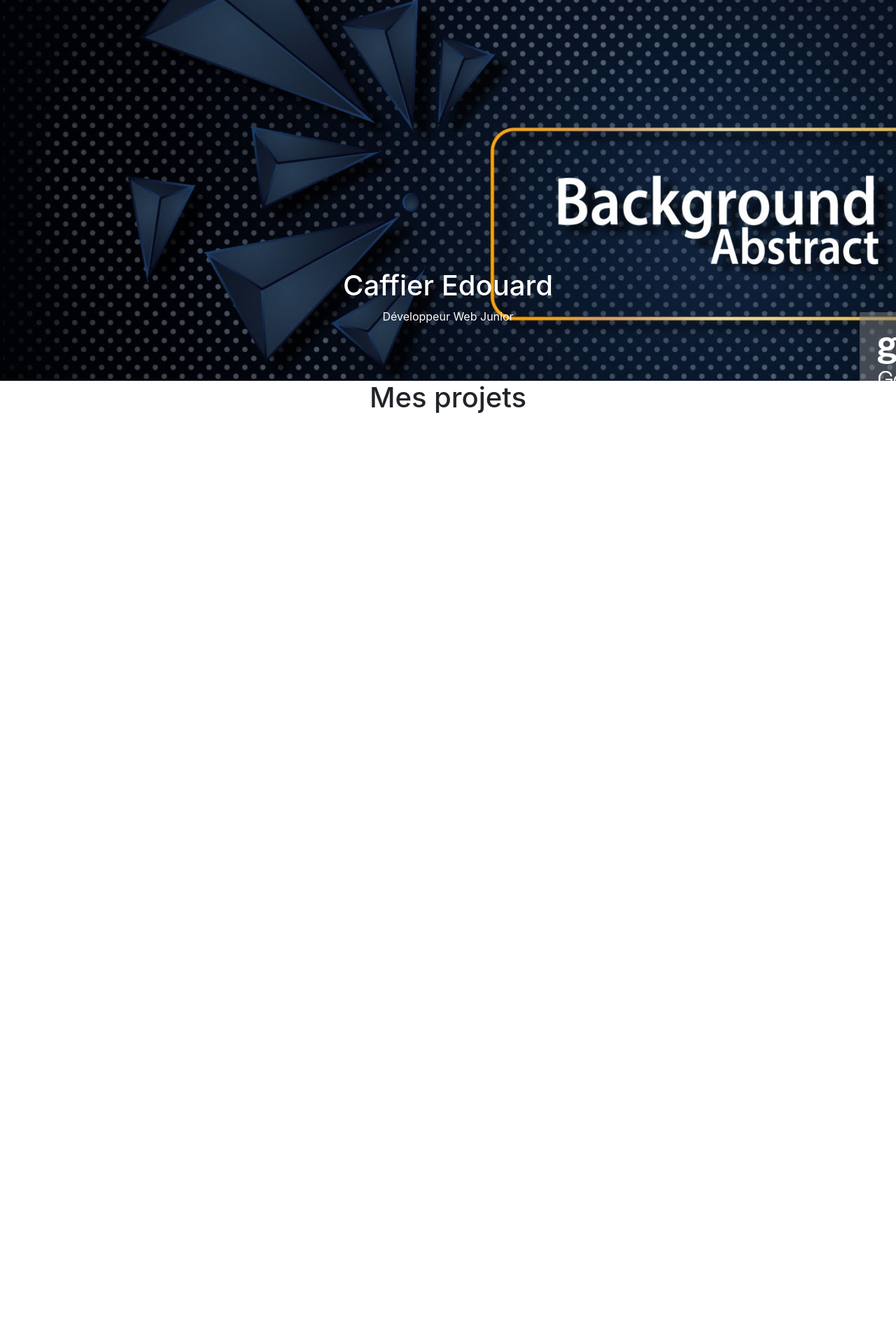
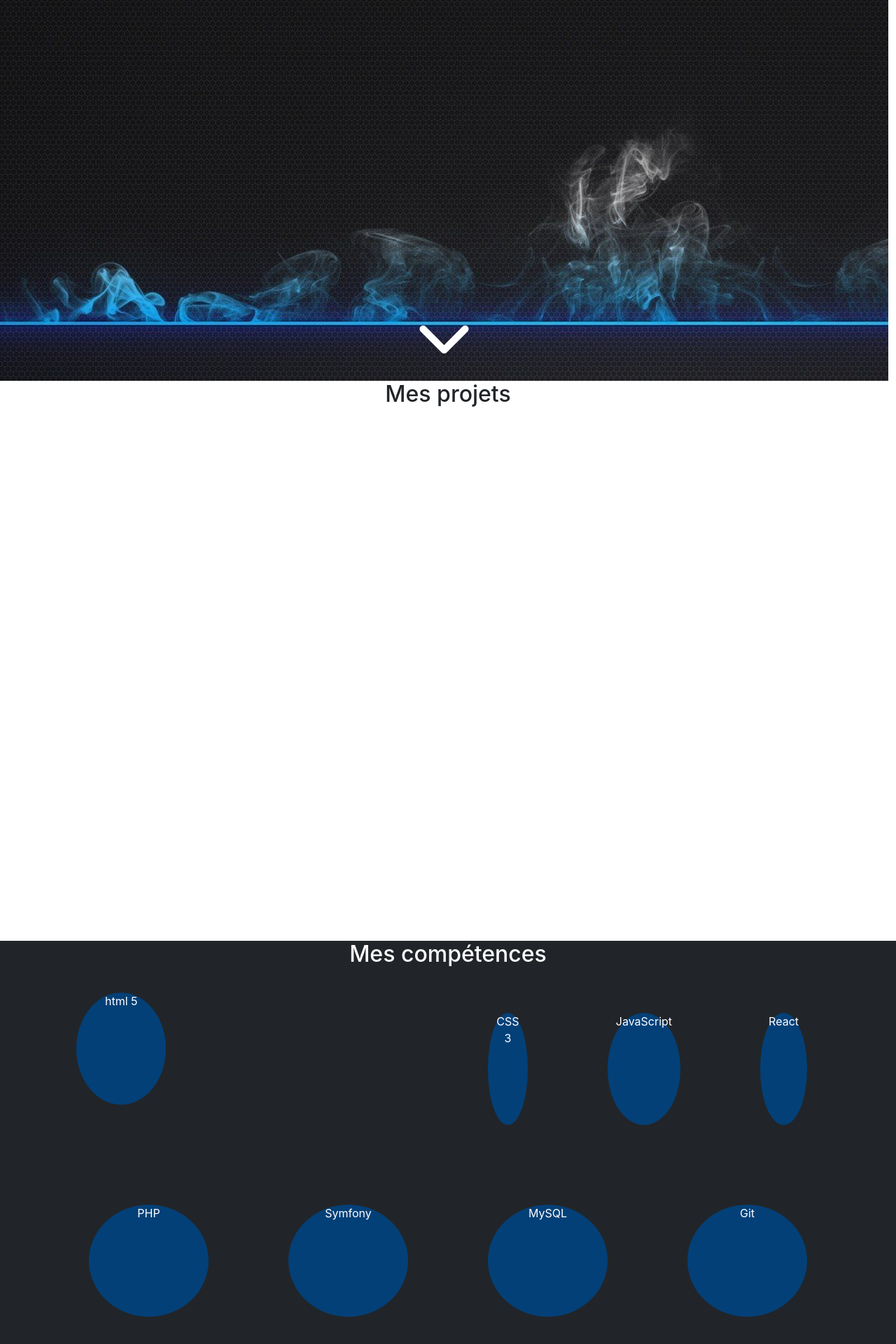
Before and after one commit to ECaffier/Projet-portFolio, a React (Create React App) app: page / in a window 1280 px wide. Shown: the part 256-2176 px from the top of the page at 70% size. Before the commit the page ends 856 px from the top, so only its background shows below. Built offline with nearby package versions, Linux system fonts and the light colour scheme.

Commit message:
my skills first cards

```diff
--- a/package.json
+++ b/package.json
@@ -6,7 +6,9 @@
     "@testing-library/jest-dom": "^5.12.0",
     "@testing-library/react": "^11.2.6",
     "@testing-library/user-event": "^12.8.3",
+    "bootstrap": "^4.6.0",
     "react": "^17.0.2",
+    "react-bootstrap": "^1.5.2",
     "react-dom": "^17.0.2",
     "react-router-dom": "^5.2.0",
     "react-scripts": "4.0.3",
--- a/public/index.html
+++ b/public/index.html
@@ -26,7 +26,8 @@
       work correctly both with client-side routing and a non-root public URL.
       Learn how to configure a non-root public URL by running `npm run build`.
     -->
-    <title>React App</title>
+    <title>Caffier Edouard</title>
+    <script src="https://kit.fontawesome.com/7e579ade86.js" crossorigin="anonymous"></script>
   </head>
   <body>
     <noscript>You need to enable JavaScript to run this app.</noscript>
--- a/src/App.css
+++ b/src/App.css
@@ -44,10 +44,30 @@
 .bannerImg{
   background-image: url(./components/layout/header/banner.jpg);
   height: 100vh;
-  width: 100vw;
+  width: 99.16vw;
 }
 
 .placementName{
-  padding-top: 80vh;
+  padding-top: 20vh;
   color:white;
 }
+
+.placementArrow{
+  padding-top:55vh;
+  color:white;
+}
+
+
+/*Skills*/
+.roundCard{
+  height: 20vh;
+  width : 10vw;
+  margin:5%;
+  background-color: #034078;
+  border-radius : 50%;
+  list-style-type: none;
+}
+
+.fullScreen {
+  height: 100vh;
+}
--- a/src/App.js
+++ b/src/App.js
@@ -2,12 +2,14 @@ import logo from './logo.svg';
 import './App.css';
 import Header from './components/layout/header/Header'
 import Project from './components/layout/body/Project'
+import Skills from './components/layout/body/Skills'
 
 function App() {
   return (
     <div>
       <Header />
       <Project />
+      <Skills />
     </div>
   );
 }
--- a/src/components/layout/body/Project.js
+++ b/src/components/layout/body/Project.js
@@ -1,7 +1,7 @@
 function Project (){
     return(
-        <div className="container">
-            <h1 className="text-center"> Mes projets</h1>
+        <div className="container fullScreen">
+            <h2 className="text-center"> Mes projets</h2>
 
         </div>
     );
--- /dev/null
+++ b/src/components/layout/body/Skills.js
@@ -0,0 +1,46 @@
+import Container from 'react-bootstrap/Container'
+import Row from 'react-bootstrap/Row'
+import Col from 'react-bootstrap/Col'
+
+function Skills(){
+    return(
+        <div className="bg-dark text-white fullScreen text-center">
+            <h2>Mes compétences</h2>
+            <Container>
+                <Row>
+                    <Col xs={12} md={6}>
+                        <div className="roundCard">html 5</div>
+                    </Col>
+                    <Col className="roundCard ">CSS 3</Col>
+                    <Col className="roundCard ">JavaScript</Col>
+                    <Col className="roundCard ">React</Col>
+                    <Col className="roundCard ">PHP</Col>
+                    <Col className="roundCard ">Symfony</Col>
+                    <Col className="roundCard ">MySQL</Col>
+                    <Col className="roundCard">Git</Col>
+
+                </Row>
+            </Container>
+        </div>
+
+    );
+}
+
+export default Skills;
+
+
+{/* <div className="bg-dark text-white fullScreen">
+<h2 className="text-center">Mes compétences</h2>
+<div className="container">
+    <ul className="bg-dark row">
+        <li className="roundCard text-center col-lg={12}">HTML 5</li>
+        <li className="roundCard text-center col-6 offset-6">CSS 3</li>
+        <li className="roundCard text-center col-6 offset-6">JavaScript</li>
+        <li className="roundCard text-center col-6 offset-6">React</li>
+        <li className="roundCard text-center col-6 offset-6">PHP</li>
+        <li className="roundCard text-center col-6 offset-6">Symfony</li>
+        <li className="roundCard text-center col-6 offset-6">MySQL</li>
+        <li className="roundCard text-center col-6 offset-6">Git</li>
+    </ul>
+</div>
+</div> */}
--- a/src/components/layout/header/Header.js
+++ b/src/components/layout/header/Header.js
@@ -5,10 +5,13 @@ function Header(){
     return (
         <header>
             <section className="bannerImg">
-                <div className="placementName">
+                <div className="placementName container">
                     <h1 className="text-center">Caffier Edouard</h1>
                     <p className="text-center">Développeur Web Junior</p>
-                    </div>
+                </div>
+                <div className="placementArrow">
+                    <i className="fas fa-chevron-down fa-5x d-flex justify-content-center "></i>
+                </div>
             </section>
         </header>
     );
```
Also changed, not shown: src/components/layout/header/banner.jpg, 1 other file (tests, documents, lock files or other folders).
